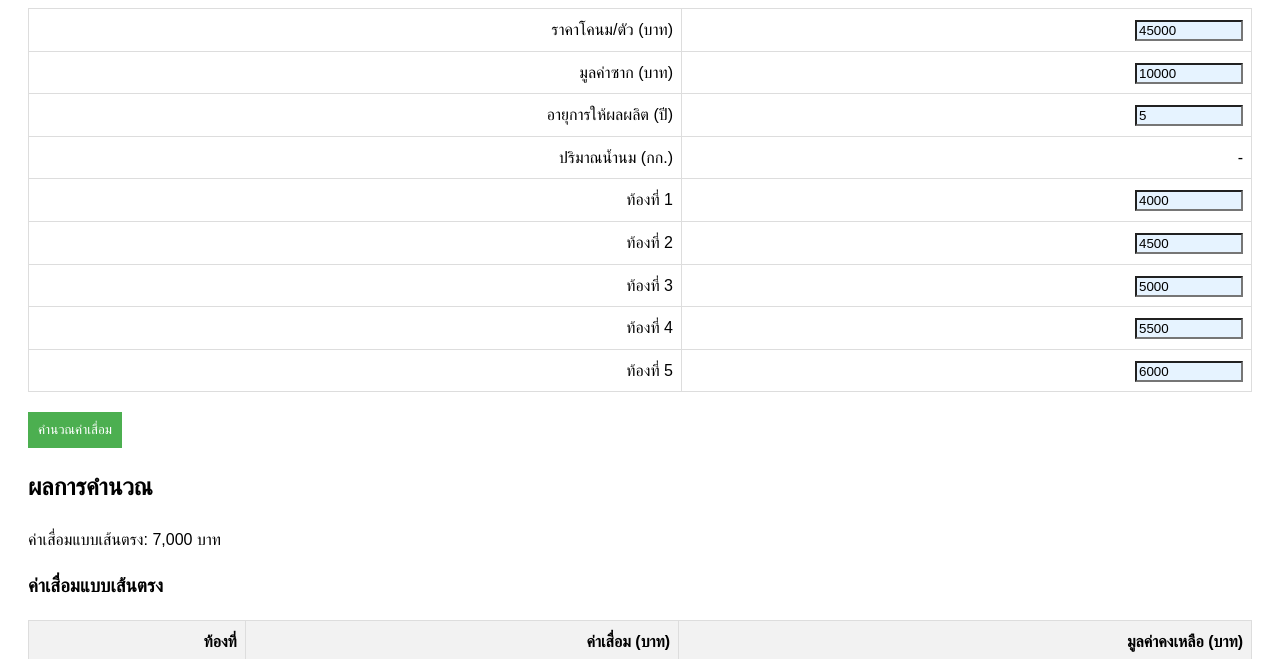
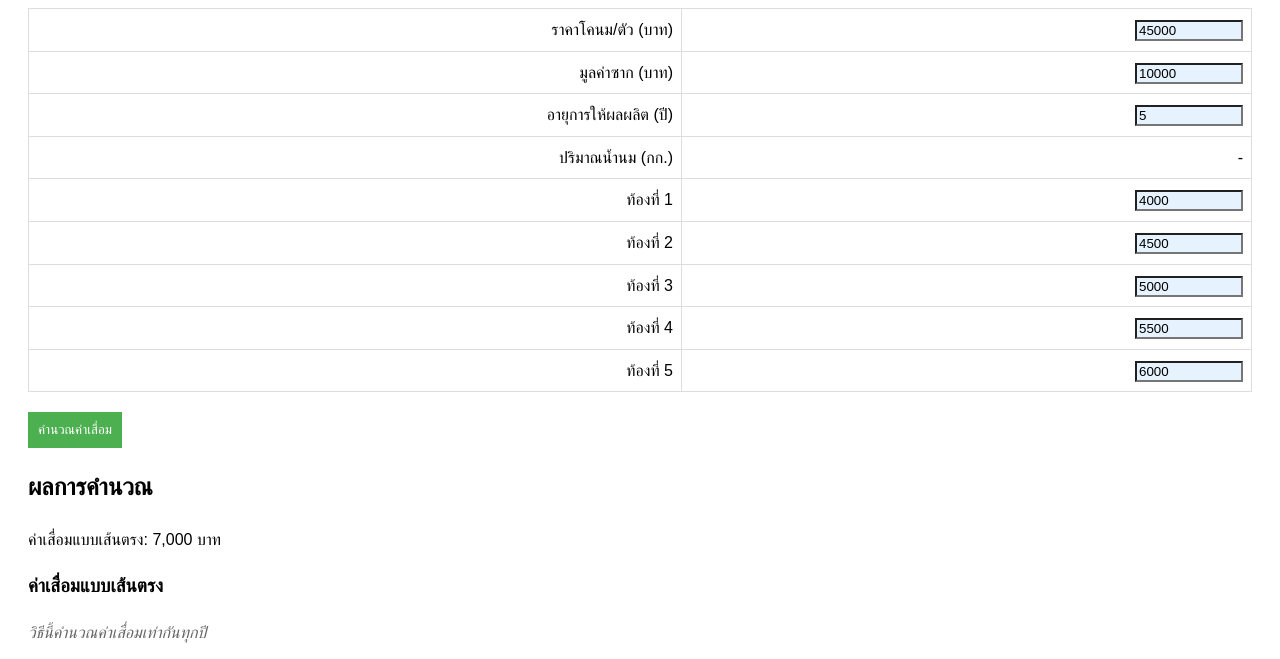
Before and after one commit to ritsawai/index.html, a plain HTML site: page index.html in a window 1280 px wide. Both pictures are taken after a click on the button "คำนวณค่าเสื่อม". Shown: the part 114-773 px from the top of the page. Drawn offline with Linux system fonts and the light colour scheme.

Commit message:
Update index.html

```diff
--- a/index.html
+++ b/index.html
@@ -13,6 +13,7 @@
         .blue-cell { background-color: #e6f3ff; }
         #calculateBtn { padding: 10px; background-color: #4CAF50; color: white; border: none; cursor: pointer; }
         .contact-info { margin-top: 20px; font-style: italic; }
+        .explanation { margin-top: 10px; font-style: italic; color: #666; }
     </style>
 </head>
 <body>
@@ -86,6 +87,7 @@
         resultHTML += `<p>ค่าเสื่อมแบบเส้นตรง: ${straightLineDepreciation.toLocaleString('th-TH', {maximumFractionDigits: 0})} บาท</p>`;
 
         resultHTML += '<h3>ค่าเสื่อมแบบเส้นตรง</h3>';
+        resultHTML += '<p class="explanation">วิธีนี้คำนวณค่าเสื่อมเท่ากันทุกปี</p>';
         resultHTML += '<table><tr><th>ท้องที่</th><th>ค่าเสื่อม (บาท)</th><th>มูลค่าคงเหลือ (บาท)</th></tr>';
         let remainingStraightLine = cowPrice;
         for (let i = 0; i <= productiveYears; i++) {
@@ -96,6 +98,7 @@
         resultHTML += '</table>';
 
         resultHTML += '<h3>ค่าเสื่อมตามปริมาณผลผลิตนม</h3>';
+        resultHTML += '<p class="explanation">วิธีนี้คำนวณค่าเสื่อมตามสัดส่วนของปริมาณน้ำนมที่ผลิตได้ในแต่ละปี</p>';
         resultHTML += '<table><tr><th>ท้องที่</th><th>ค่าเสื่อม (บาท)</th><th>มูลค่าคงเหลือ (บาท)</th></tr>';
         let remainingProductionBased = cowPrice;
         let totalDepreciation = 0;
```
